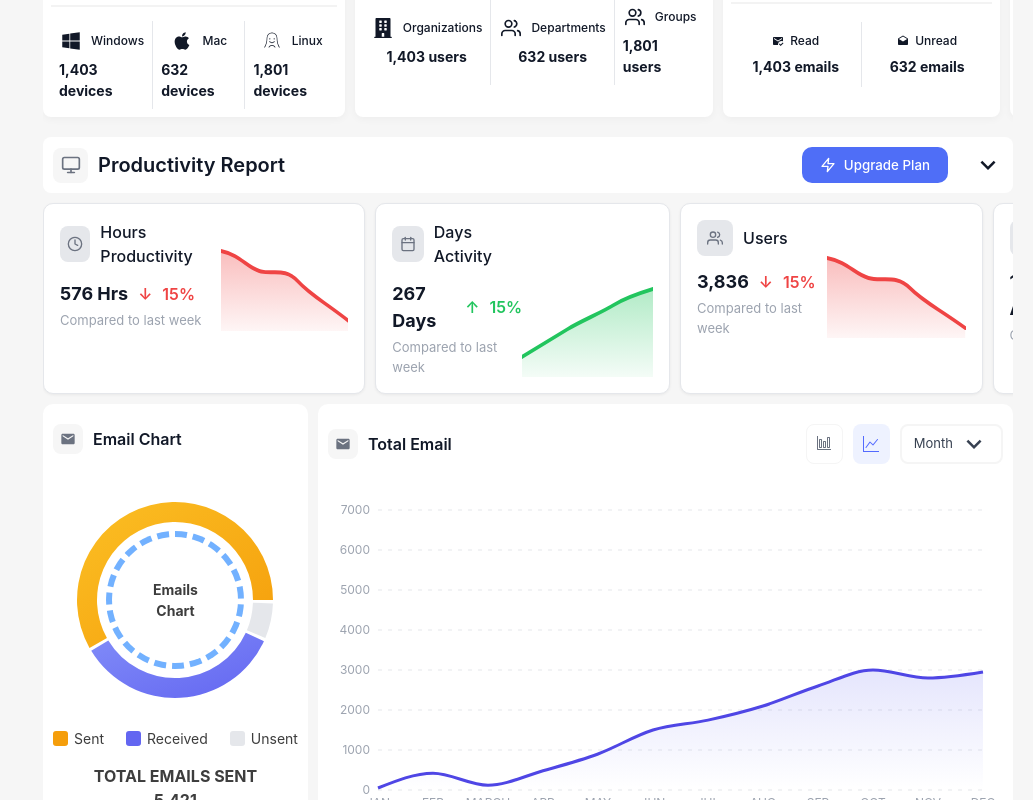
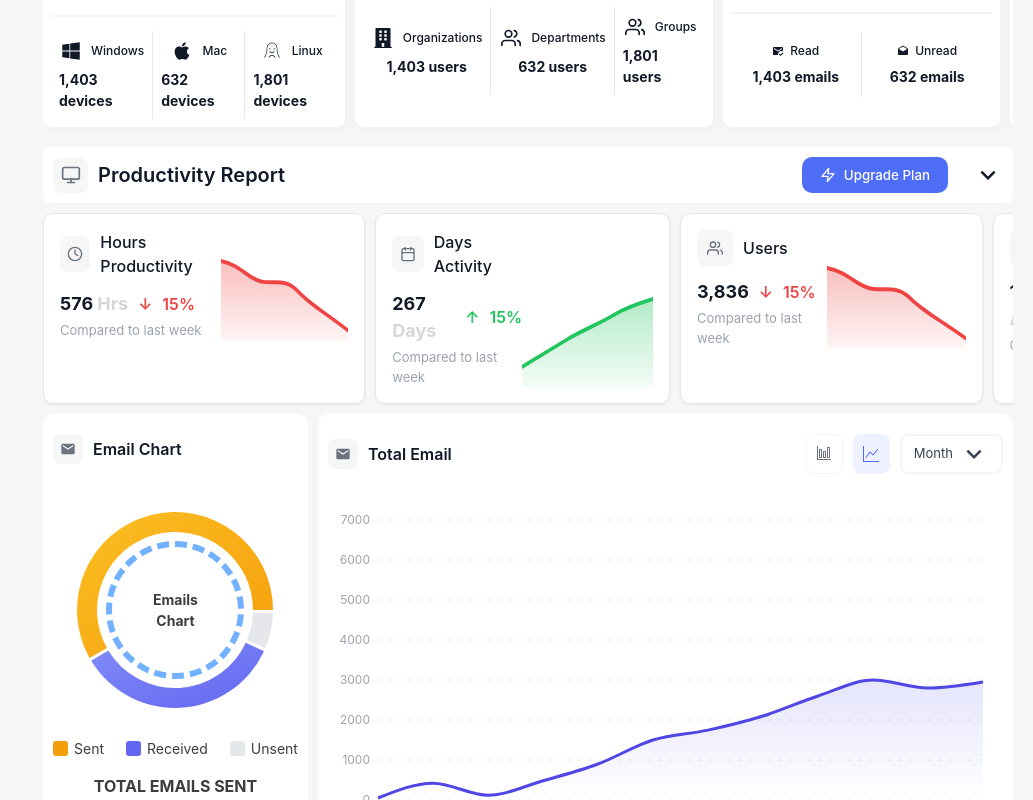
Before and after one commit to VeraIkhalo/Snaarp, a React (Vite) app: page / in a window 1280 px wide. Shown: the part 1288-2088 px from the top of the page, without its empty margins (247-1280 px from the left). Built offline with nearby package versions, Linux system fonts and the light colour scheme.

Commit message:
Refactor CloudNetwork and CloudNetworkPanel components for improved code readability. Standardize formatting and remove unnecessary whitespace to enhance maintainability and visual consistency.

```diff
--- a/src/components/CloudNetwork.tsx
+++ b/src/components/CloudNetwork.tsx
@@ -32,7 +32,6 @@ const IconButton = styled.button`
   border-radius: 8px;
   cursor: pointer;
   transition: background-color 0.15s ease, color 0.15s ease;
-
 `
 
 const CloudNetworkTitle = styled.h2`
--- a/src/components/DeviceManagementDashboard.tsx
+++ b/src/components/DeviceManagementDashboard.tsx
@@ -74,7 +74,6 @@ const Grid = styled.div`
   @media (max-width: 1200px) {
     grid-template-columns: repeat(2, 1fr);
   }
-
   @media (max-width: 600px) {
     grid-template-columns: 1fr;
   }
@@ -100,7 +99,6 @@ const StackedCol = styled.div`
   flex-direction: column;
   gap: 10px;
   min-height: 0;
-
   & > div {
     flex: 1;
     min-height: 0;
@@ -117,14 +115,12 @@ const GroupReader = styled.div`
   display: flex;
   flex-direction: column;
   justify-content: space-between;
-
 `;
 
 const ChartSvg = styled.svg`
   width: 150px;
   height: 100px;
 `
-
 
 const EmailStatusRow = styled.div`
   display: flex;
--- a/src/components/EmailChart.tsx
+++ b/src/components/EmailChart.tsx
@@ -16,7 +16,6 @@ const Card = styled.div`
   background: white;
   border-radius: 10px;
   padding: 20px 10px;
-
 `;
 
 const LeftCard = styled(Card)`
@@ -233,7 +232,6 @@ const TooltipTotal = styled(TooltipRow)`
   }
 `;
 
-
 import {
     XAxis,
     YAxis,
@@ -344,8 +342,6 @@ const EmailDashboard: React.FC = () => {
                             <Cell fill="#E5E7EB" />
                         </Pie>
                     </PieChart>
-
-                    {/* dotted inner ring */}
                     <InnerRing />
 
                     <CenterLabel>
--- a/src/components/FileSharingActiveUsersPanel.tsx
+++ b/src/components/FileSharingActiveUsersPanel.tsx
@@ -16,7 +16,7 @@ import { LiaUserSolid } from "react-icons/lia";
 
 
 const Row = styled.section`
-  margin: 0 0 10px;
+  margin: 0 0 20px;
   display: grid;
   grid-template-columns: 1fr 1fr;
   gap: 15px;
@@ -487,7 +487,6 @@ export function FileSharingActiveUsersPanel() {
         </FileSharingBody>
       </Card>
 
-      {/* Active Users card */}
       <Card>
         <CardHeader>
 
--- a/src/components/Header.tsx
+++ b/src/components/Header.tsx
@@ -118,7 +118,6 @@ const CopyButton = styled.button`
 export function Header() {
   const handleCopyAgentCode = () => {
     navigator.clipboard.writeText('0365o2j37742y3b38')
-    // You could add a toast notification here if needed
   }
 
   return (
--- a/src/components/ProductivityReport.tsx
+++ b/src/components/ProductivityReport.tsx
@@ -108,7 +108,7 @@ const IconBox = styled.div`
   width: 36px;
   height: 36px;
   border-radius: 8px;
-  background: #e5e7eb;
+  background: #F6F6F6;
   color: #6b7280;
   display: flex;
   align-items: center;
@@ -131,6 +131,10 @@ const Value = styled.div`
   font-size: 18px;
   font-weight: 700;
   color: #111827;
+`;
+
+const ValueUnit = styled.span`
+  color: #D6D6D6;
 `;
 
 const Change = styled.span<{ positive?: boolean }>`
@@ -171,14 +175,16 @@ export default function ProductivityReport() {
       <Grid>
         <StatCard
           title="Hours Productivity"
-                    value="576 Hrs"
+          value="576"
+          unit="Hrs"
           change="15%"
           icon={<FiClock />}
         />
 
         <StatCard
           title="Days Activity"
-                    value="267 Days"
+          value="267"
+          unit="Days"
           change="15%"
           positive
           icon={<FiCalendar />}
@@ -193,7 +199,8 @@ export default function ProductivityReport() {
 
         <StatCard
           title="Web Activity"
-                    value="178 Activities"
+          value="178"
+          unit="Activities"
           change="15%"
           positive
           icon={<FiGlobe />}
@@ -206,6 +213,7 @@ export default function ProductivityReport() {
 type StatProps = {
   title: string;
   value: string;
+  unit?: string;
   change: string;
   positive?: boolean;
   icon: React.ReactNode;
@@ -218,7 +226,7 @@ const chartPaths = {
   lineNegative: "M0,10 C15,12 20,18 30,20 C40,22 50,18 60,25 C70,32 80,35 100,45",
 };
 
-function StatCard({ title, value, change, positive, icon }: StatProps) {
+function StatCard({ title, value, unit, change, positive, icon }: StatProps) {
   const isPositive = !!positive;
   const slug = title.replace(/\s/g, "");
   const gradientId = (isPositive ? "prodPos" : "prodNeg") + slug;
@@ -236,7 +244,7 @@ function StatCard({ title, value, change, positive, icon }: StatProps) {
           </CardHeader>
 
           <ValueRow>
-            <Value>{value}</Value>
+            <Value>{value}{unit ? <> <ValueUnit>{unit}</ValueUnit></> : null}</Value>
             <Change positive={positive}>
               <span>{positive ? "↑" : "↓"}</span>
               <span>{change}</span>
--- a/src/components/Sidebar.tsx
+++ b/src/components/Sidebar.tsx
@@ -44,6 +44,7 @@ const SidebarHeader = styled.div`
 const LogoText = styled.span`
   font-weight: 600;
   letter-spacing: 0.03em;
+  margin-bottom:20px;
   font-size: 28px;
 `
 
@@ -81,7 +82,7 @@ const Item = styled.li<{ active?: boolean }>`
 
   &:hover {
     background-color: ${({ active }) =>
-      active ? '#ECF3FF' : '#f3f4ff'};
+    active ? '#ECF3FF' : '#f3f4ff'};
     color: #546BFF;
     font-weight: 600;
   }
```
Also changed, not shown: src/components/CloudNetworkPanel.tsx (+0 -8 lines), src/components/DragDropBoard.tsx (+0 -7 lines), src/components/Storage.tsx (+8 -9 lines), 1 other file (tests, documents, lock files or other folders). Lines whose indentation alone changed are shown as unchanged.
